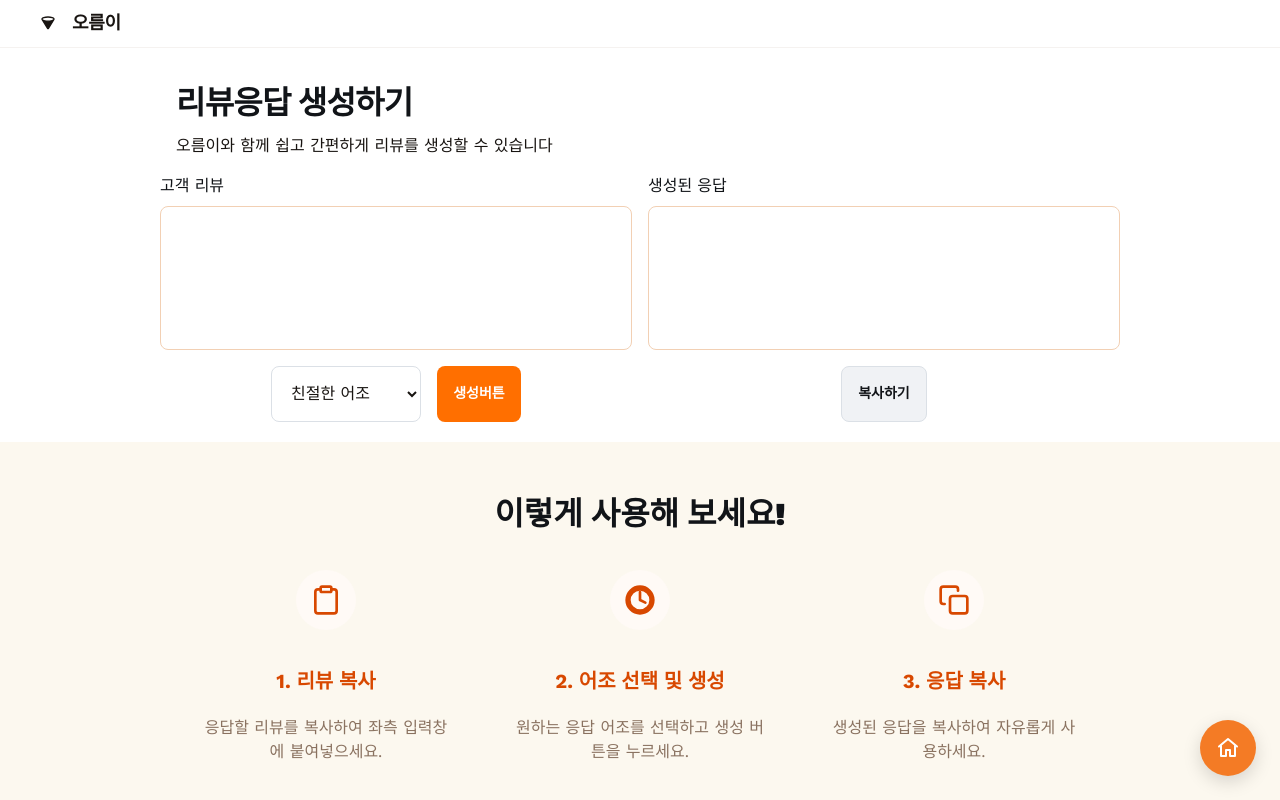
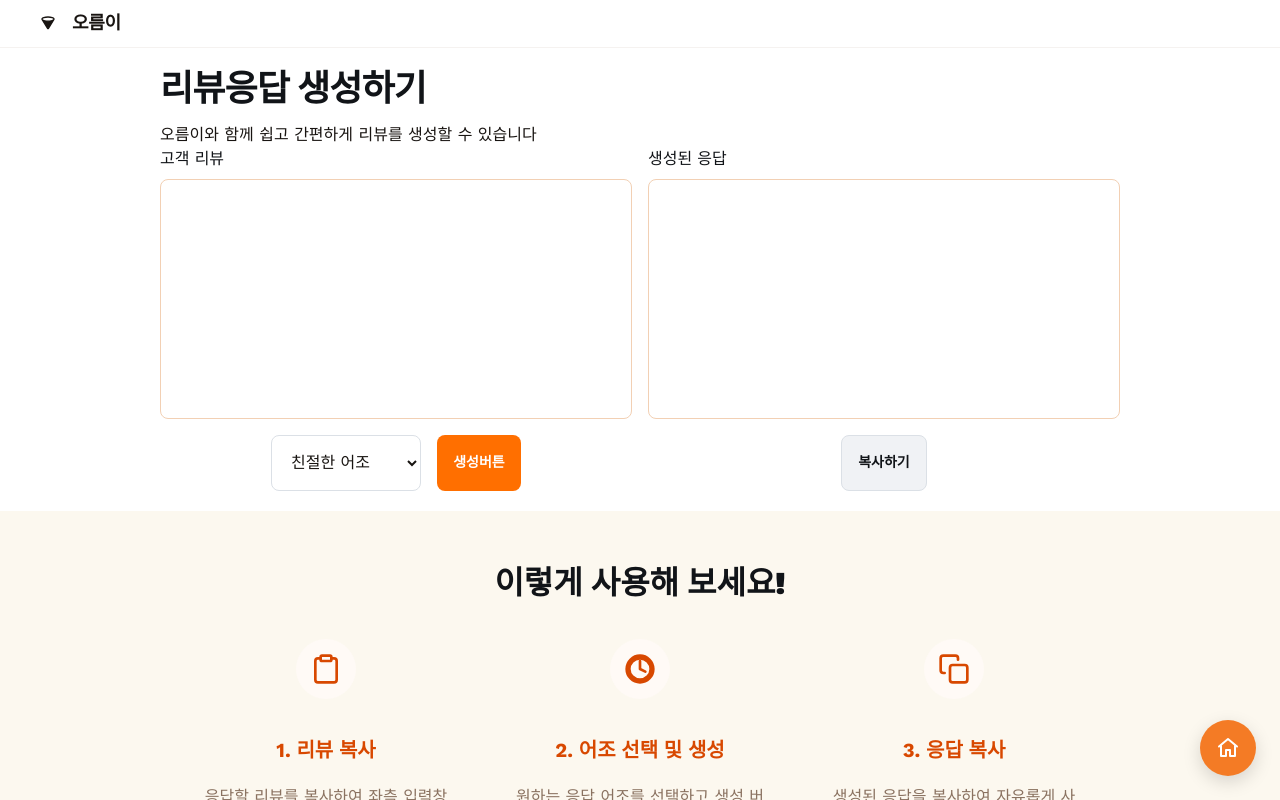
Before and after one commit to umum33/FE, a React (Create React App) app: page /review in a window 1280 px wide. Built offline with nearby package versions, Linux system fonts and the light colour scheme.

Commit message:
리뷰수정

```diff
--- a/src/Reviewpage/ReviewPage.css
+++ b/src/Reviewpage/ReviewPage.css
@@ -7,6 +7,7 @@
 .how-to-section {
   background-color: #fcf8ef;
   padding: 3rem 0;
+  gap:2rem;
 }
 
 .input-section {
@@ -19,7 +20,7 @@
 .form-label {
   display: flex;
   flex-direction: column;
-  flex: 1;
+  flex: 2;
 }
 
 .label-text {
@@ -35,7 +36,7 @@
   border-radius: 0.5rem;
   border: 1px solid #f2d0b4;
   background-color: white;
-  min-height: 9rem;
+  min-height: 15rem;
   padding: 15px;
   font-size: 1rem;
   line-height: normal;
@@ -47,8 +48,8 @@
   display: flex;
   justify-content: center;
   align-items: center;
-  gap: 1rem;
   padding-top: 1rem;
+  gap : 1rem;
 }
 
 .select-container {
@@ -57,7 +58,7 @@
   flex: none;
   align-items: flex-start;
   justify-content: center;
-  gap: 0.5rem;
+  gap: 0.7rem;
 }
 
 .select {
@@ -95,7 +96,7 @@
 .page-title {
   color: #111418;
   letter-spacing: -0.025em;
-  font-size: 32px;
+  font-size: 36px;
   font-weight: 900;
   line-height: 1.2;
 }
--- a/src/Reviewpage/ReviewPage.tsx
+++ b/src/Reviewpage/ReviewPage.tsx
@@ -44,7 +44,7 @@ const SpinnerIcon = () => (
 
 const toneMapping = {
   "친절한 어조": "POLITE",
-  "전문적인 어조": "",
+  "전문적인 어조": "PROFESSIONAL",
   "유쾌한 어조": "FUNNY",
 };
 
@@ -116,12 +116,10 @@ export default function ReviewPage() {
         <Homeback />
 
         <div className="px-40 flex flex-1 justify-center py-5">
-          <div className="layout-content-container flex flex-col max-w-[960px] flex-1">
-            <div className="flex flex-wrap justify-between gap-3 p-4">
-              <div className="flex min-w-72 flex-col gap-3">
+          <div className="layout-content-container flex-col justify-between max-w-[960px] flex-1 gap-3">
+            <div className="flex flex-col gap-3">
                 <h1 className="page-title">리뷰응답 생성하기</h1>
                 <p className="subtitle">오름이와 함께 쉽고 간편하게 리뷰를 생성할 수 있습니다</p>
-              </div>
             </div>
 
             <div className="horizontal-container">
@@ -134,7 +132,7 @@ export default function ReviewPage() {
                   onChange = {(e) => setReviewText(e.target.value)}>
                   </textarea>
                 </label>
-                <div className="controls-group flex justify-between items-end">
+                <div className="controls-group flex justify-between items-end ">
                   <div className="select-container">
                     <label className="form-label">
                       <select className="select"
```
